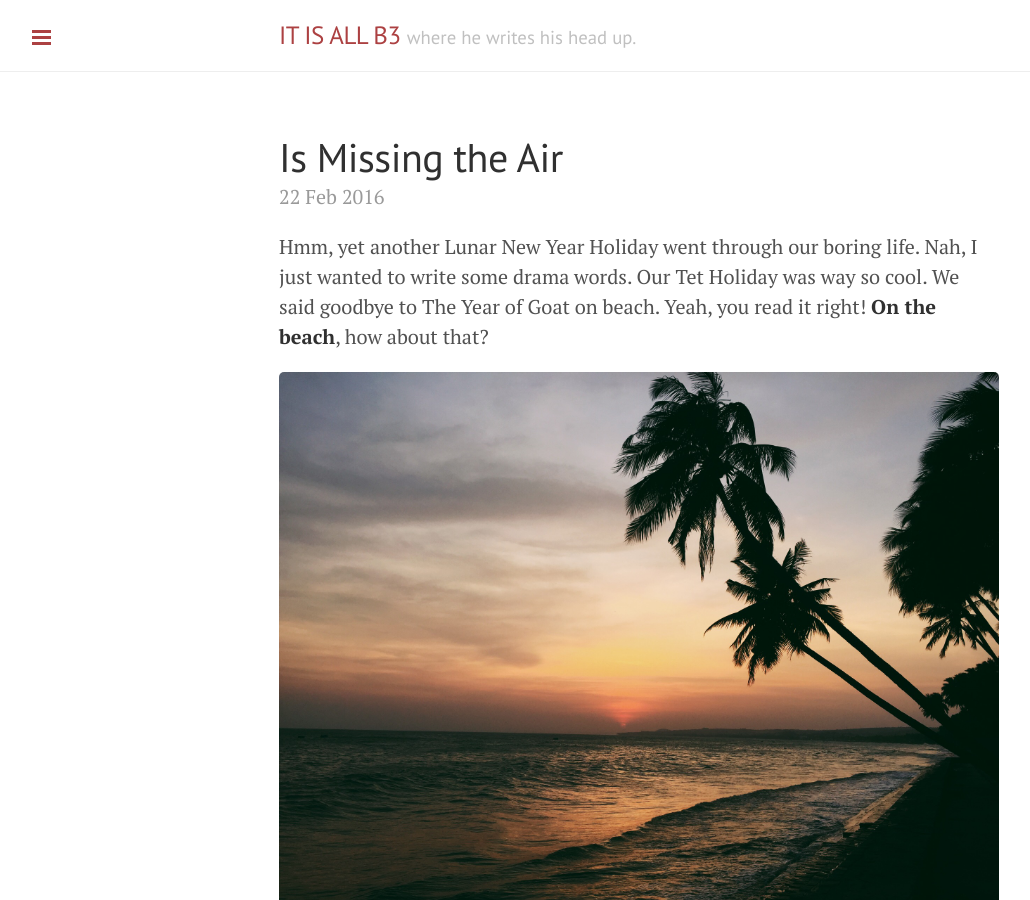
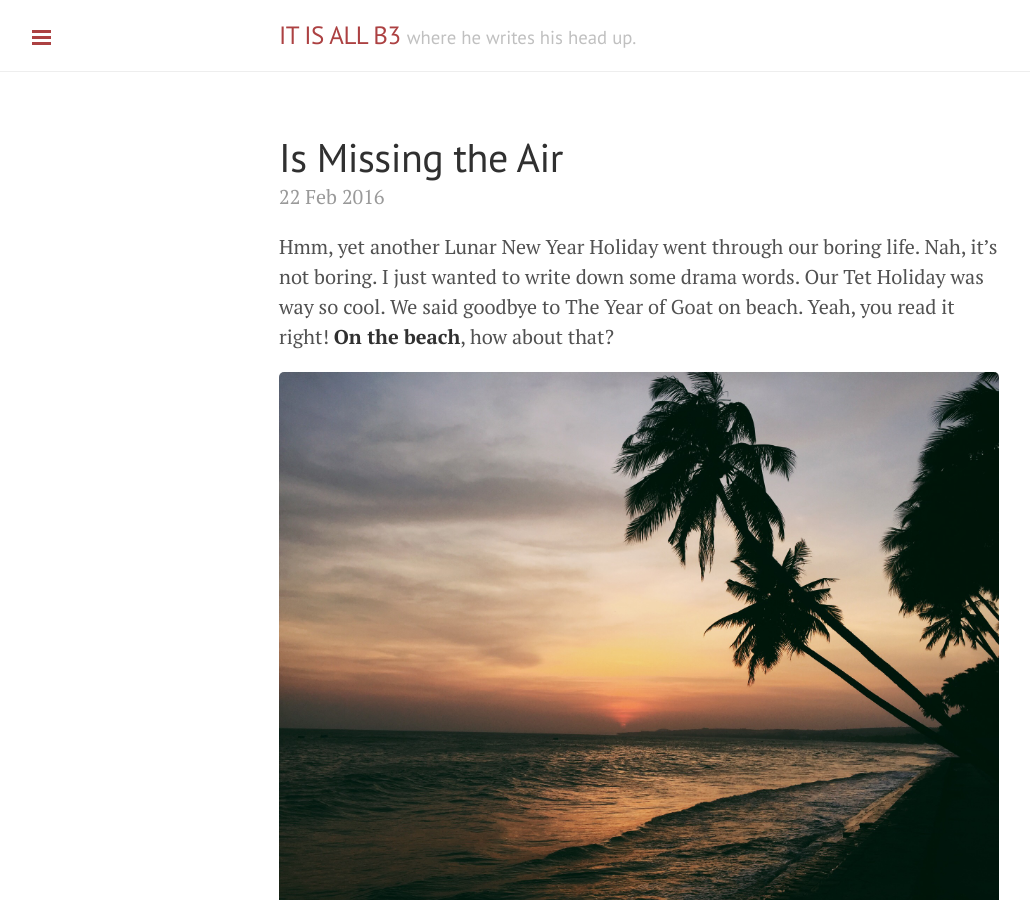
Before and after one commit to kazu2012/ducban.github.io, a Jekyll site: the page built from _posts/2016-02-22-is-missing-the-air.md, in a window 1280 px wide and 900 px high. Shown: the whole window, without its empty margins (1-1031 px from the left). Built offline with Jekyll 4.4.1, drawn with Linux system fonts in a browser that asks for light colours.

Commit message:
minor change

```diff
--- a/_posts/2016-02-22-is-missing-the-air.md
+++ b/_posts/2016-02-22-is-missing-the-air.md
@@ -7,7 +7,7 @@ description: Our Tet Holiday was way so cool. We said goodbye to The Year of Goa
 ---
 
 
-Hmm, yet another Lunar New Year Holiday went through our boring life. Nah, I just wanted to write some drama words. Our Tet Holiday was way so cool. We said goodbye to The Year of Goat on beach. Yeah, you read it right! __On the beach__, how about that?
+Hmm, yet another Lunar New Year Holiday went through our boring life. Nah, it's not boring. I just wanted to write down some drama words. Our Tet Holiday was way so cool. We said goodbye to The Year of Goat on beach. Yeah, you read it right! __On the beach__, how about that?
 
 ![Long time no see the sun falls into the sea](/public/uploads/images/2016-02-22-is-missing-the-air-01.jpg "Long time no see the sun falls into the sea")
 
```
